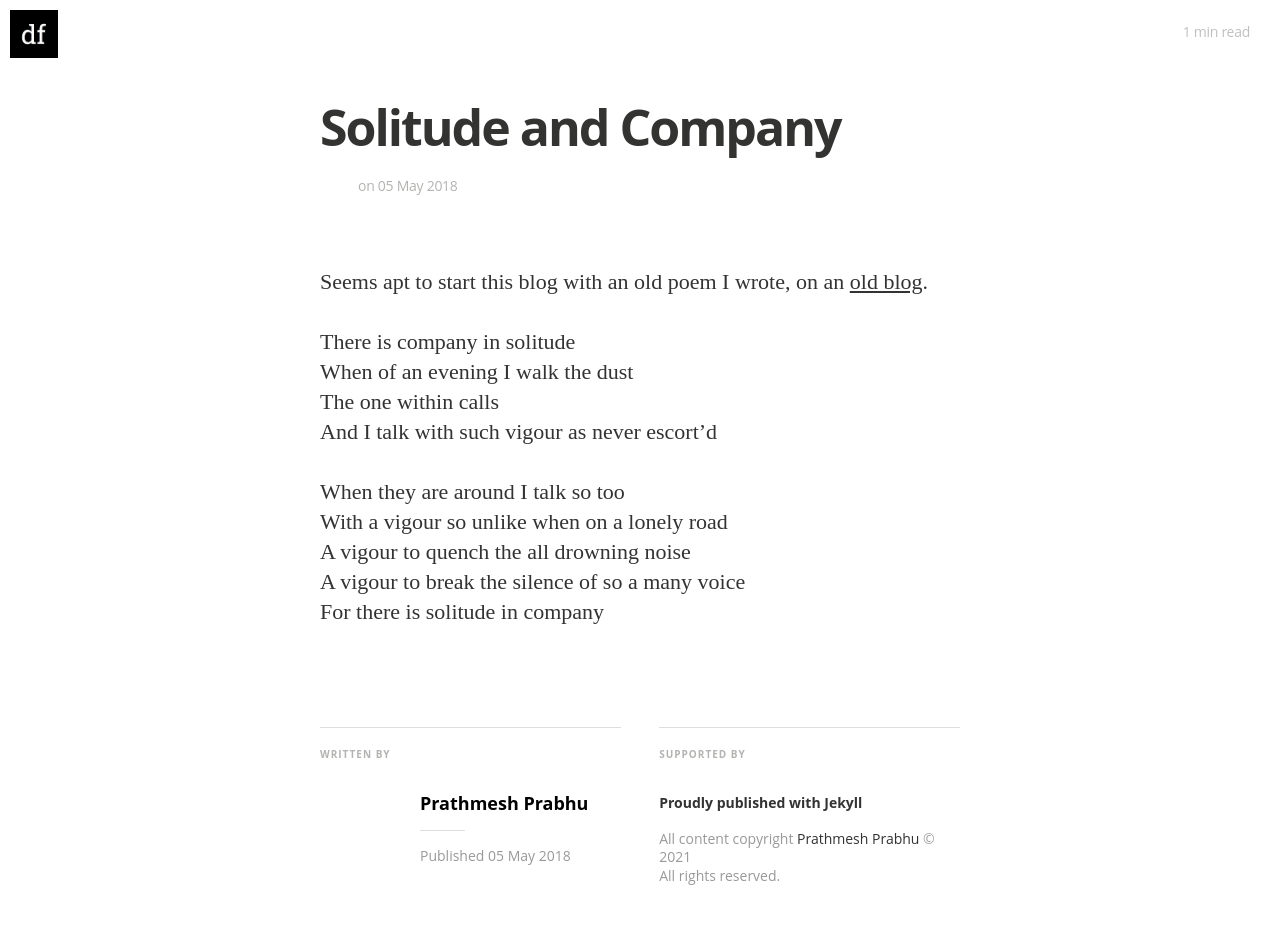
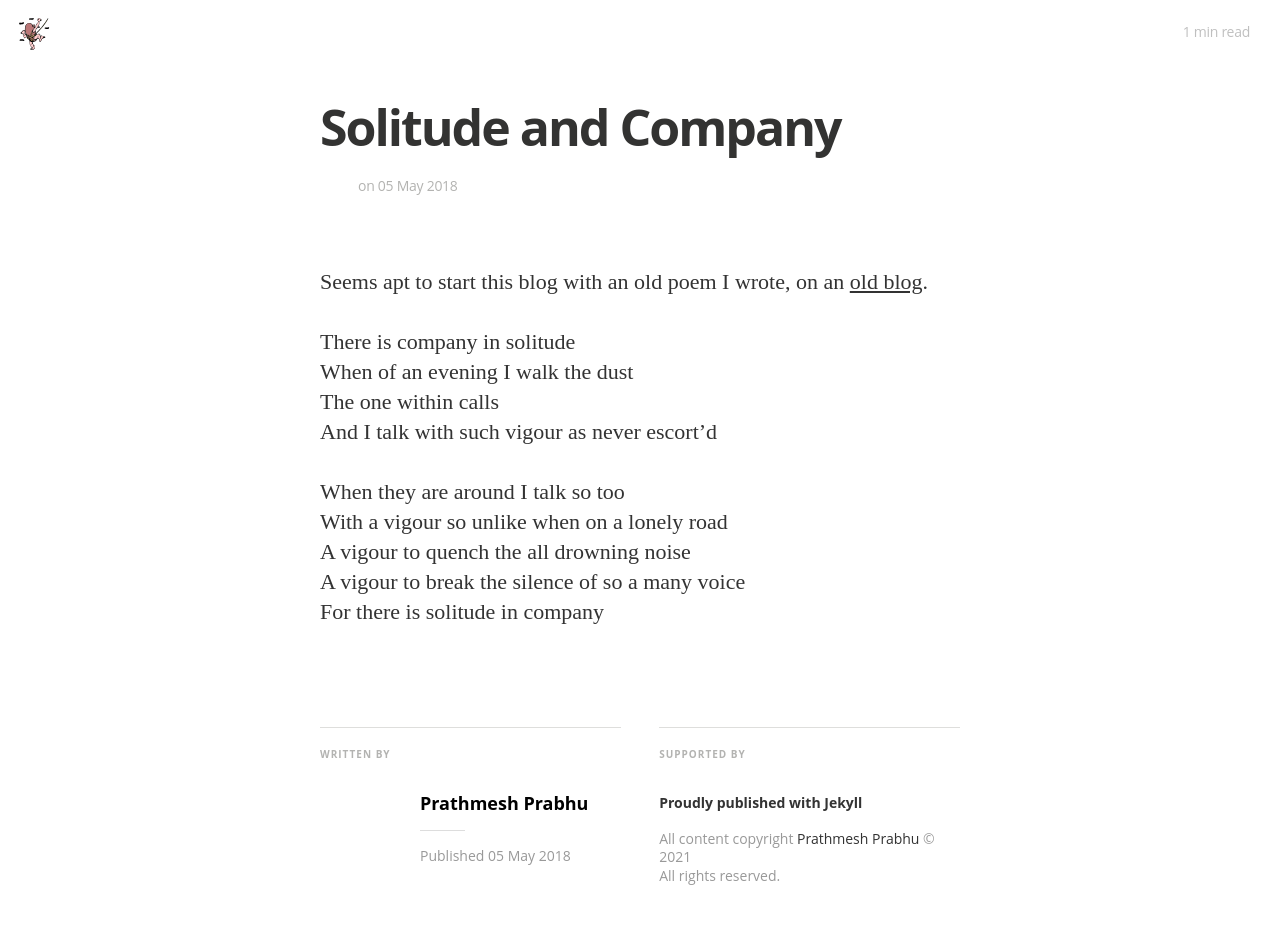
Before and after one commit to callpraths/callpraths.github.io, a Jekyll site: the page built from _posts/2018-05-05-solitude-and-company.markdown, in a window 1280 px wide. Shown: the top 952 px of the page. Built offline with Jekyll 4.4.1, drawn with Linux system fonts in a browser that asks for light colours; nearby versions of some CDN libraries; some web fonts are replaced.

Commit message:
SVG avatar

```diff
--- a/_config.yml
+++ b/_config.yml
@@ -25,11 +25,10 @@ url: "https://callpraths.github.io"
 github_username:  callpraths
 
 # blog logo
-logo: "/assets/images/df_logo.jpg"
+logo: "/assets/images/github-avatar.svg"
 float_logo: true
 # blog cover
 cover: "/assets/images/cA4aKEIPQrerBnp1yGHv_IMG_9534-3-2.jpg"
-author_image: "/assets/images/author.jpg"
 
 paginate: 5
 
--- a/_includes/head.html
+++ b/_includes/head.html
@@ -18,29 +19,32 @@
   <meta name="twitter:title" content="{% if page.title %}{{ page.title }}{% else %}{{ site.title }}{% endif %}" />
   <meta name="twitter:image" content="{{ site.logo | prepend: site.baseurl | prepend: site.url }}" />
   {% if page.excerpt %}
-    <meta name="twitter:description"  content="{{ page.excerpt | strip_html | strip_newlines | truncate: 200 }}" />
+  <meta name="twitter:description" content="{{ page.excerpt | strip_html | strip_newlines | truncate: 200 }}" />
   {% elsif site.description %}
   <meta name="twitter:description" content="{{ site.description | strip_html | strip_newlines | truncate: 200 }}" />
   {% endif %}
   {% endif %}
 
   <meta property="og:site_name" content="{{ site.title }}" />
-  <meta property="og:title" content="{% if page.title %}{{ page.title }}{% else %}{{ site.title }}{% endif %}"/>
+  <meta property="og:title" content="{% if page.title %}{{ page.title }}{% else %}{{ site.title }}{% endif %}" />
   {% if page.excerpt %}
   <meta property="og:description" content="{{ page.excerpt | strip_html | strip_newlines | truncate: 200 }}" />
   {% elsif site.description %}
   <meta property="og:description" content="{{ site.description | strip_html | strip_newlines | truncate: 200 }}" />
   {% endif %}
-  <meta property="og:image" content="{% if page.image %}{{ page.image | prepend: site.baseurl | prepend: site.url }}{% else %}{{ site.logo | prepend: site.baseurl | prepend: site.url }}{% endif %}" />
-  <meta property="og:url" content="{{ page.url | replace:'index.html','' | prepend: site.baseurl | prepend: site.url }}" >
+  <meta property="og:image"
+    content="{% if page.image %}{{ page.image | prepend: site.baseurl | prepend: site.url }}{% else %}{{ site.logo | prepend: site.baseurl | prepend: site.url }}{% endif %}" />
+  <meta property="og:url"
+    content="{{ page.url | replace:'index.html','' | prepend: site.baseurl | prepend: site.url }}">
   <meta property="og:type" content="blog" />
-  {% if page.date %}<meta property="article:published_time" content="{{ page.date | date_to_xmlschema }}">{% endif %}
+  {% if page.date %}
+  <meta property="article:published_time" content="{{ page.date | date_to_xmlschema }}">{% endif %}
 
-  <link rel="canonical" href="{{ page.url | replace:'index.html','' | prepend: site.baseurl | prepend: site.url }}"/>
-  <link rel="shortcut icon" href="{{ "/assets/images/favicon.png" | prepend: site.baseurl }}" type="image/png"/>
+  <link rel="canonical" href="{{ page.url | replace:'index.html','' | prepend: site.baseurl | prepend: site.url }}" />
+  <link rel="shortcut icon" href="{{ " /assets/images/favicon.svg" | prepend: site.baseurl }}" type="image/png" />
   <link rel="stylesheet" href="//brick.a.ssl.fastly.net/Linux+Libertine:400,400i,700,700i/Open+Sans:400,400i,700,700i">
   <link href="//maxcdn.bootstrapcdn.com/font-awesome/4.2.0/css/font-awesome.min.css" rel="stylesheet">
 
-  <link rel="stylesheet" type="text/css" media="screen" href="{{ "/css/main.css"  | prepend: site.baseurl  }}" />
-  <link rel="stylesheet" type="text/css" media="print" href="{{ "/css/print.css"  | prepend: site.baseurl  }}" />
+  <link rel="stylesheet" type="text/css" media="screen" href="{{ " /css/main.css" | prepend: site.baseurl }}" />
+  <link rel="stylesheet" type="text/css" media="print" href="{{ " /css/print.css" | prepend: site.baseurl }}" />
 </head>
--- a/css/main.sass
+++ b/css/main.sass
@@ -45,7 +45,8 @@ body
   top: 10px
   width: $rs*3
   height: $rs*3
-  background-color: #000
+  background-color: #fff
+  border-radius: 50%
   overflow: hidden
   z-index: 99
   .logo
```
Also changed, not shown: other parts of _includes/head.html (+2 -1 lines), assets/images/author.jpg (deleted), assets/images/background_image.jpg (deleted), assets/images/favicon.svg (added), assets/images/github-avatar.svg (added). Lines whose indentation alone changed are shown as unchanged.
